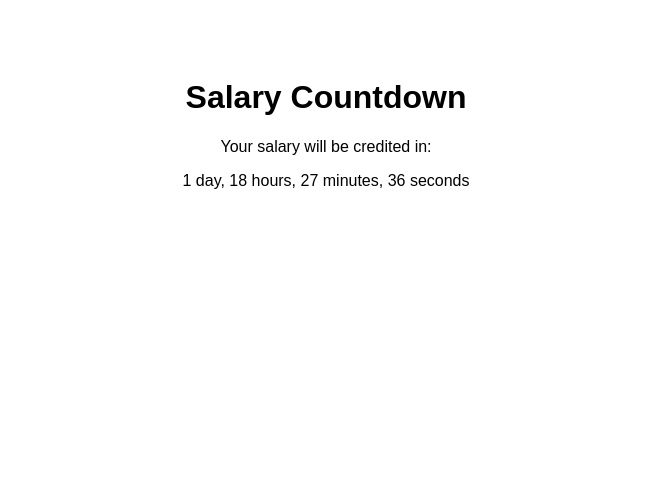
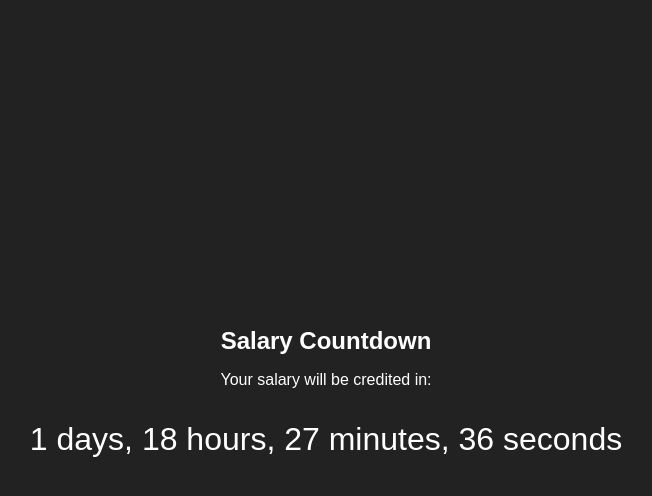
Before and after one commit to ravana69/salarycountdown, a plain HTML site: page index.html in a window 1280 px wide. Shown: the whole page, without its empty margins (314-966 px from the left). Drawn offline with Linux system fonts and the light colour scheme.

Commit message:
Update index.html

```diff
--- a/index.html
+++ b/index.html
@@ -6,27 +6,36 @@
 <title>Salary Countdown</title>
 <style>
   body {
+    margin: 0;
+    padding: 0;
+    background-color: #222;
+    color: #fff;
     font-family: Arial, sans-serif;
+    display: flex;
+    justify-content: center;
+    align-items: center;
+    min-height: 100vh;
+  }
+  .container {
     text-align: center;
-    padding: 50px;
+  }
+  .header {
+    font-size: 24px;
+    margin-bottom: 10px;
+  }
+  .countdown {
+    font-size: 32px;
   }
 </style>
 </head>
 <body>
-<h1>Salary Countdown</h1>
-<p>Your salary will be credited in:</p>
-<p id="countdown"></p>
+<div class="container">
+  <h1 class="header">Salary Countdown</h1>
+  <p>Your salary will be credited in:</p>
+  <p class="countdown" id="countdown"></p>
+</div>
 
 <script>
-// Function to calculate time left until the last day of the month
-function timeUntilLastDayOfMonth() {
-  const now = new Date();
-  const lastDayOfMonth = new Date(now.getFullYear(), now.getMonth() + 1, 0);
-  const timeLeft = lastDayOfMonth - now;
-  return timeLeft;
-}
-
-// Update the countdown element
 function updateCountdown() {
   const countdownElement = document.getElementById('countdown');
   const timeLeft = timeUntilLastDayOfMonth();
@@ -36,15 +45,15 @@ function updateCountdown() {
   const minutes = Math.floor((timeLeft % (1000 * 60 * 60)) / (1000 * 60));
   const seconds = Math.floor((timeLeft % (1000 * 60)) / 1000);
 
-  if (days === 1) {
-    countdownElement.textContent = '1 day';
-  } else {
-    countdownElement.textContent = days + ' days';
-  }
+  const countdownText = `${days} days, ${hours} hours, ${minutes} minutes, ${seconds} seconds`;
+  countdownElement.textContent = countdownText;
+}
 
-  countdownElement.textContent += ', ' + hours + ' hours';
-  countdownElement.textContent += ', ' + minutes + ' minutes';
-  countdownElement.textContent += ', ' + seconds + ' seconds';
+function timeUntilLastDayOfMonth() {
+  const now = new Date();
+  const lastDayOfMonth = new Date(now.getFullYear(), now.getMonth() + 1, 0);
+  const timeLeft = lastDayOfMonth - now;
+  return timeLeft;
 }
 
 // Initial call to update the countdown
```
